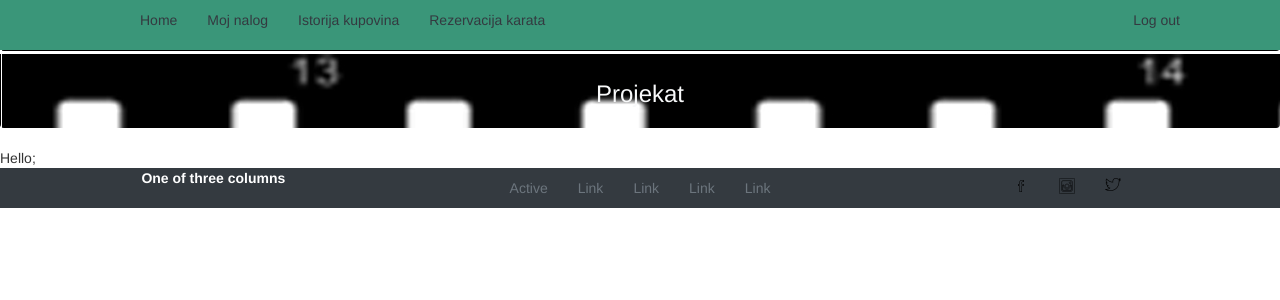
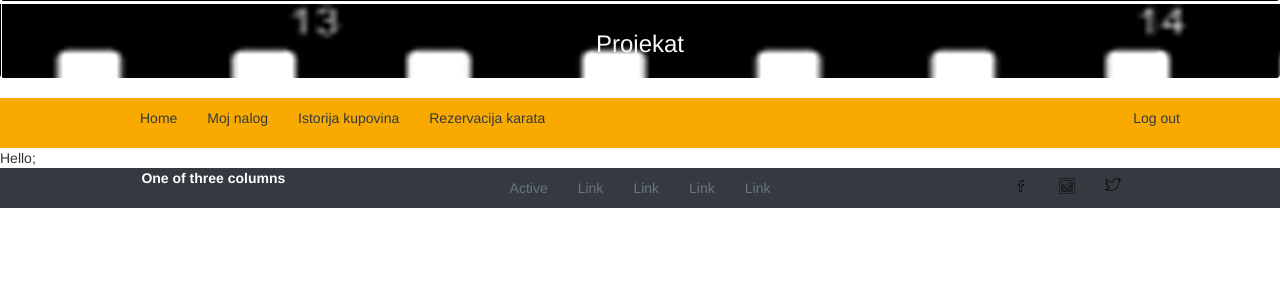
Before and after one commit to Dacy13/Film, a CodeIgniter app: page /Film/index.php/festkontroler/index in a window 1280 px wide. Shown: the top 300 px of the page. Run offline with CodeIgniter, Linux system fonts and the light colour scheme; the visitor is signed in with stand-in values (Sample User, id 1); some libraries are stand-ins or nearby versions.

Commit message:
Update userHeader.php

```diff
--- a/application/views/header/userHeader.php
+++ b/application/views/header/userHeader.php
@@ -26,8 +26,14 @@
 
 <div class="container-fluid p-0">
 
+<!--donji navbar	style="background-color: #014441;-->
+        <nav class="navbar navbar-dark sticky-top p-3" id="traka">
+		<div class="container d-flex justify-content-center">
+                    <h3 class="text-light">Projekat</h3>
+		</div>
+	</nav>
 <!--   top 	login regg nav-->
-	<nav class="navbar-top d-flex sticky-top text-light m-0 " style="background-color: #3a9679;">
+	<nav class="navbar-top d-flex sticky-top text-light m-0 " style="background-color: #f9aa00;">
 
 		<div class="container d-flex">
 	<!--	top left-->
@@ -46,7 +52,7 @@
 			</ul>
 	<!--	top right-->
 			<ul class="nav">
-				<li class="nav-item"><a class="nav-link text-dark" href="<?php echo site_url( "Login/logout" ) ?>">Log out</a> </li>
+				<li class="nav-item"><a class="nav-link text-dark" href="<?php echo site_url( "KorisnikKontroler/logout" ) ?>">Log out</a> </li>
 
 			</ul>
 
@@ -54,10 +60,5 @@
 	</nav>
 
 
-	<!--donji navbar	style="background-color: #014441;-->
-        <nav class="navbar navbar-dark sticky-top p-3" id="traka">
-		<div class="container d-flex justify-content-center">
-                    <h3 class="text-light">Projekat</h3>
-		</div>
-	</nav>
+
 <!--	<div class="parallax"></div>-->
```
